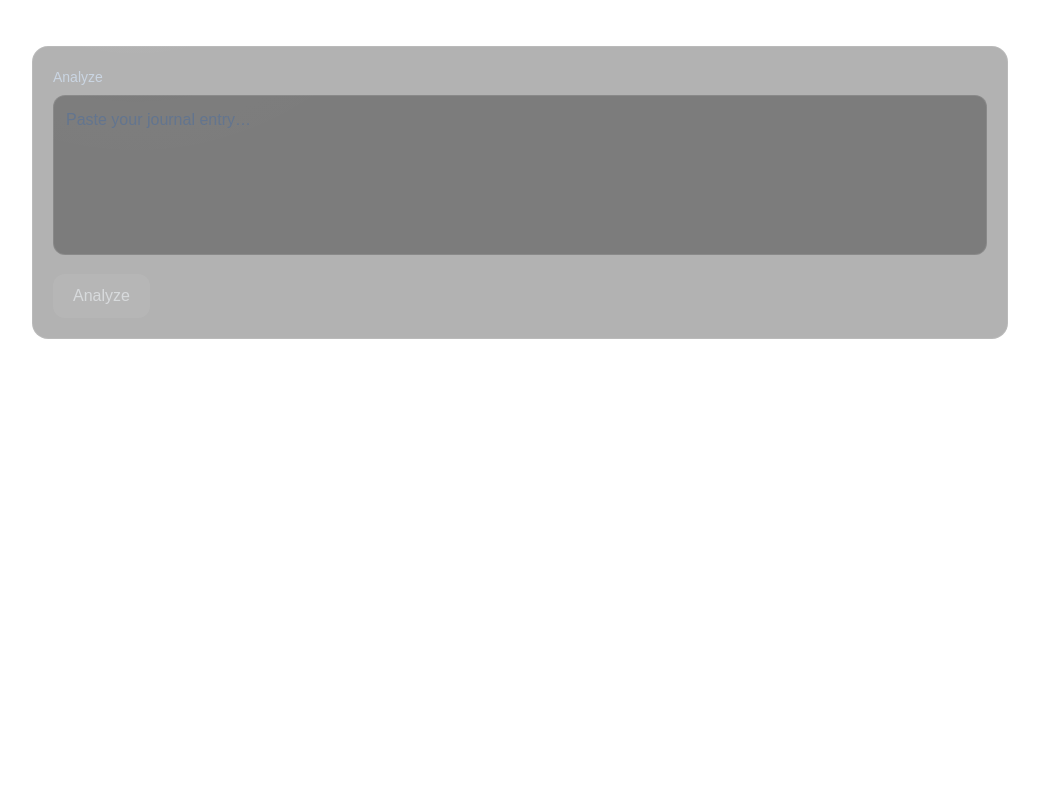
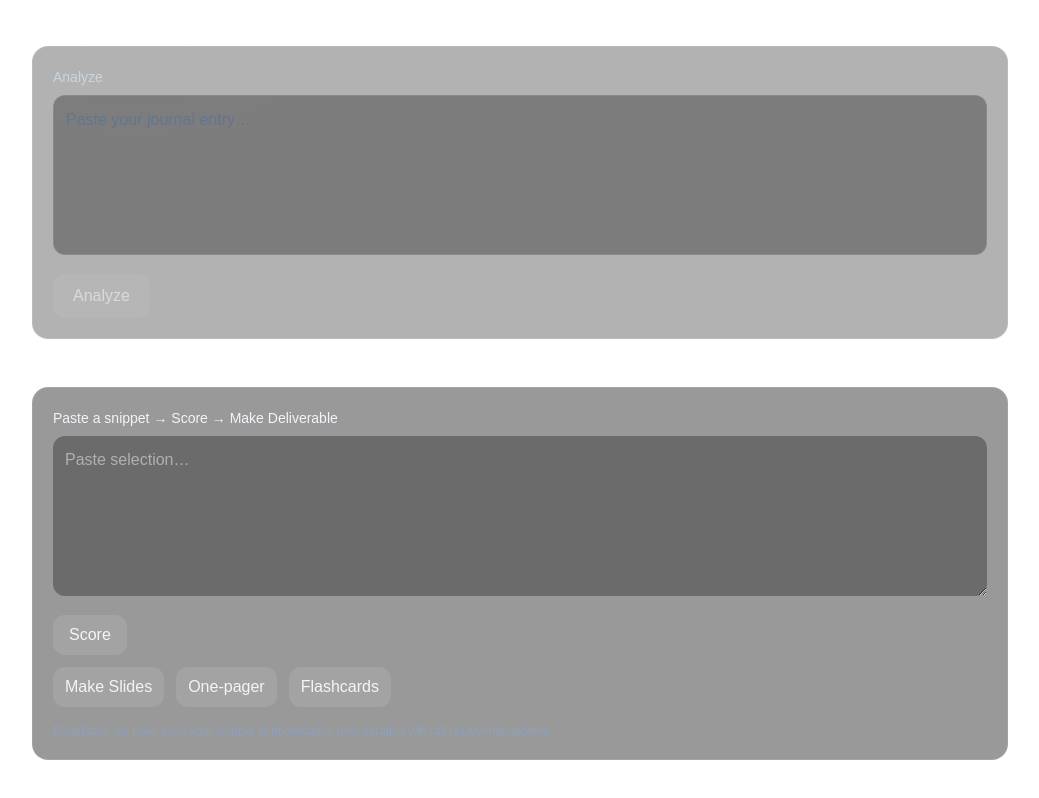
Before and after one commit to qeva-org/qeva-site, a Next.js app: page / in a window 1280 px wide. Shown: the part 324-1122 px from the top of the page, without its empty margins (120-1159 px from the left). Before the commit the page ends 800 px from the top, so only its background shows below. Built offline with nearby package versions, Linux system fonts and the light colour scheme.

Commit message:
Minimal diff for Align+Do wedge (Alignment Pill + Park/Later + Make Deliverable + event logs)

```diff
--- /dev/null
+++ b/src/app/api/artifacts/compile/route.ts
@@ -0,0 +1,10 @@
+export async function POST(req: Request) {
+  const { template, selection, meta } = await req.json();
+  const base = process.env.NEXT_PUBLIC_ENGINE_URL!;
+  const r = await fetch(`${base}/v1/artifacts/compile`, {
+    method: "POST", headers: { "Content-Type":"application/json" },
+    body: JSON.stringify({ template, selection, meta })
+  });
+  const data = await r.json();
+  return Response.json(data, { status: r.status });
+}
--- /dev/null
+++ b/src/app/api/pill/score/route.ts
@@ -0,0 +1,12 @@
+// /api/pill/score
+export async function POST(req: Request) {
+  const { snippet, goals, host, title, now } = await req.json();
+  const base = process.env.NEXT_PUBLIC_ENGINE_URL!;
+  const r = await fetch(`${base}/v1/pill/score`, {
+    method: "POST",
+    headers: { "Content-Type":"application/json" },
+    body: JSON.stringify({ snippet, goals, host, title, now })
+  });
+  const data = await r.json();
+  return Response.json(data, { status: r.status });
+}
--- a/src/app/page.tsx
+++ b/src/app/page.tsx
@@ -1,6 +1,7 @@
 // src/app/page.tsx  (SERVER COMPONENT)
 import Hero from "@/components/sections/Hero";
 import AnalyzerForm from "@/components/product/AnalyzerForm";
+import AlignPillDemo from "@/components/product/AlignPillDemo";
 
 export default function Page() {
   return (
@@ -9,6 +10,10 @@ export default function Page() {
       <section className="mt-12">
         <AnalyzerForm />
       </section>
+
+      <section className="mt-12">
+        <AlignPillDemo />
+      </section>
     </main>
   );
 }
--- /dev/null
+++ b/src/components/product/AlignPillDemo.tsx
@@ -0,0 +1,53 @@
+"use client";
+import { useEffect, useState } from "react";
+
+type Goal = { id:string; name:string; weight:number; lock?:boolean; deadline?:string; tags:string[] };
+const defaultGoals: Goal[] = [{ id:"g1", name:"Finish CA HW", weight:1, lock:true, deadline:"2025-09-30T23:59:00", tags:["rule 110","cellular automata"] }];
+
+export default function AlignPillDemo() {
+  const [goals, setGoals] = useState<Goal[]>(() => {
+    try { return JSON.parse(localStorage.getItem("qeva_goals") || "[]"); } catch { return []; }
+  });
+  const [sel, setSel] = useState(""); const [score, setScore] = useState<number|null>(null);
+  const [why, setWhy] = useState<{name:string; value:number}[]>([]); const [loading, setLoading] = useState(false);
+
+  useEffect(() => { if (!goals.length) setGoals(defaultGoals); }, []);
+  useEffect(() => { localStorage.setItem("qeva_goals", JSON.stringify(goals)); }, [goals]);
+
+  async function onScore() {
+    setLoading(true); setScore(null);
+    const host = typeof window !== "undefined" ? location.hostname : "localhost";
+    const title = typeof document !== "undefined" ? document.title : "";
+    const r = await fetch("/api/pill/score", { method:"POST", headers:{ "Content-Type":"application/json" },
+      body: JSON.stringify({ snippet: sel, goals, host, title }) });
+    const data = await r.json(); setScore(data.score); setWhy(data.why || []); setLoading(false);
+  }
+
+  async function onCompile(tpl:"slides"|"one_pager"|"flashcards") {
+    const meta = { url: typeof window!=="undefined" ? location.href : "", title: typeof document!=="undefined" ? document.title : "" };
+    const r = await fetch("/api/artifacts/compile", { method:"POST", headers:{ "Content-Type":"application/json" },
+      body: JSON.stringify({ template: tpl, selection: sel, meta }) });
+    const data = await r.json();
+    const blob = new Blob([JSON.stringify(data.artifact,null,2)], { type:"application/json" });
+    const a = document.createElement("a"); a.href = URL.createObjectURL(blob);
+    a.download = `${data.artifact.id}.json`; a.click();
+  }
+
+  return (
+    <div className="rounded-2xl border border-white/10 bg-black/40 p-5">
+      <div className="text-sm mb-2">Paste a snippet → Score → Make Deliverable</div>
+      <textarea value={sel} onChange={e=>setSel(e.target.value)} className="w-full h-40 rounded-xl bg-black/30 p-3" placeholder="Paste selection…"/>
+      <div className="mt-3 flex items-center gap-3">
+        <button onClick={onScore} disabled={loading || !sel} className="px-4 py-2 rounded-xl bg-white/10">{loading? "Scoring…" : "Score"}</button>
+        {score!=null && <span className="text-sm">Pill: <b>{score}</b>/100</span>}
+        {!!why.length && <span className="text-xs text-slate-400">why: {why.map(w=>`${w.name}:${w.value.toFixed(2)}`).join(", ")}</span>}
+      </div>
+      <div className="mt-3 flex gap-3">
+        <button onClick={()=>onCompile("slides")} disabled={score==null} className="px-3 py-2 rounded-xl bg-white/10">Make Slides</button>
+        <button onClick={()=>onCompile("one_pager")} disabled={score==null} className="px-3 py-2 rounded-xl bg-white/10">One-pager</button>
+        <button onClick={()=>onCompile("flashcards")} disabled={score==null} className="px-3 py-2 rounded-xl bg-white/10">Flashcards</button>
+      </div>
+      <div className="mt-4 text-xs text-slate-400">Park/Later: for now, save your snippet to bookmarks; next iteration will call /v1/events/append.</div>
+    </div>
+  );
+}
```
